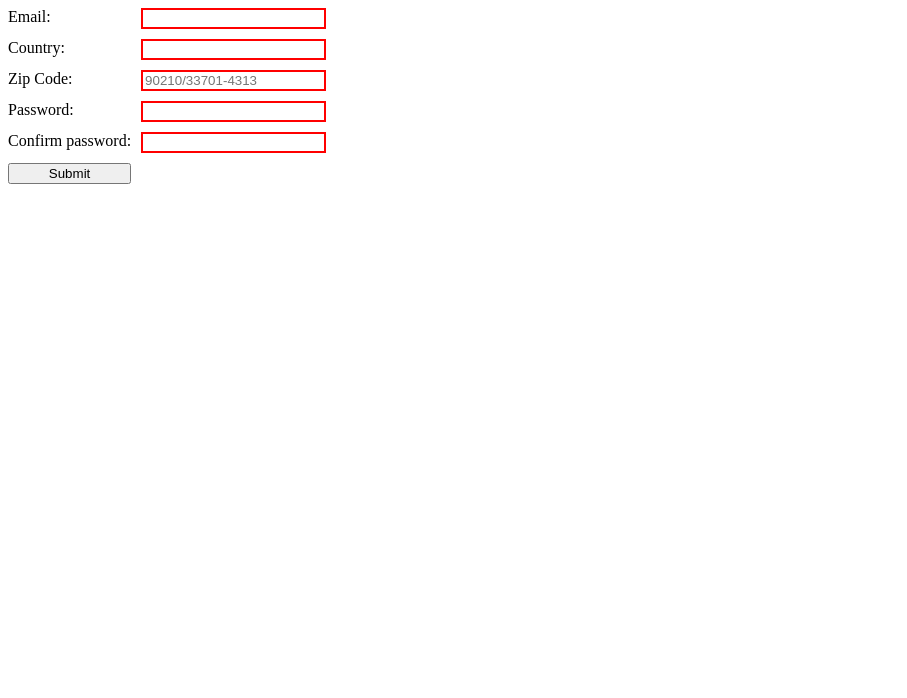
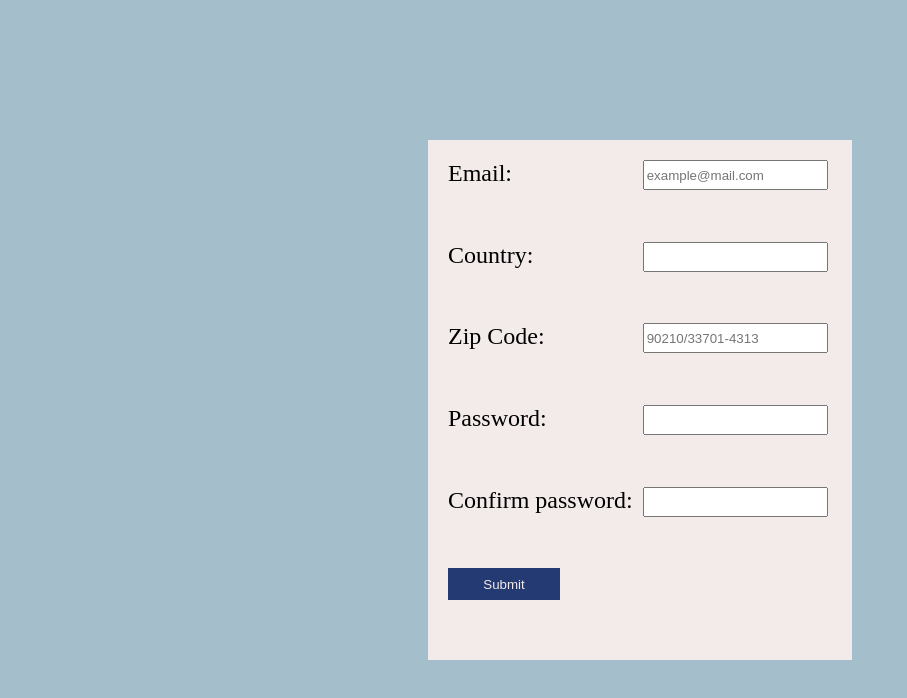
Before and after one commit to ascodeasice/browser-form, a plain HTML site: page index.html in a window 1280 px wide. Shown: the whole page, without its empty margins (0-907 px from the left). Drawn offline with Linux system fonts and the light colour scheme.

Commit message:
Finish css styling, update README.md Change colors of the project. Upload picture of result and link, update description.

```diff
--- a/index.html
+++ b/index.html
@@ -10,18 +10,18 @@
 </head>
 
 <body>
-  <form>
+  <form id="browserForm">
     <div id="formContainer">
       <label for="email">Email:</label>
-      <input id="email" type="email" required>
+      <input id="email" type="email" required placeholder="example@mail.com">
       <label for="country">Country:</label>
-      <input id="country" type="text" required>
+      <input id="country" type="text" required placeholder=" ">
       <label for="zipCode">Zip Code:</label>
       <input id="zipCode" type="text" placeholder="90210/33701-4313" pattern="^\d{5}(-\d{4})?$" required>
       <label for="password">Password:</label>
-      <input id="password" type="password" minlength="8" required>
+      <input id="password" type="password" minlength="8" required placeholder=" ">
       <label for="passwordConf">Confirm password:</label>
-      <input id="passwordConf" type="password" required>
+      <input id="passwordConf" type="password" required placeholder=" ">
       <button id="submitBtn" type="submit">Submit</button>
     </div>
   </form>
--- a/script.js
+++ b/script.js
@@ -4,10 +4,6 @@ const zipCode = document.getElementById("zipCode");
 const password = document.getElementById("password");
 const passwordConf = document.getElementById("passwordConf");
 const specialCharRegex = /[ `!@#$%^&*()_+\-=\[\]{};':"\\|,.<>\/?~]/;
-
-// function isValidUSZip(sZip) {
-//   return /^\d{5}(-\d{4})?$/.test(sZip);
-// }
 
 //validation for email
 email.addEventListener("input", () => {
@@ -53,10 +49,6 @@ password.addEventListener("input", () => {
     password.setCustomValidity("password is required");
     password.reportValidity();
   }
-  else if (password.validity.tooShort) {
-    password.setCustomValidity("password is too short(at least 8)");
-    password.reportValidity();
-  }
   else if (!/\d/.test(password.value)) {
     password.setCustomValidity("password need to contain at least one number");
     password.reportValidity();
@@ -71,6 +63,10 @@ password.addEventListener("input", () => {
   }
   else if (!/[a-z]/.test(password.value)) {
     password.setCustomValidity("password need to contain at least one lowercase character");
+    password.reportValidity();
+  }
+  else if (password.validity.tooShort) {
+    password.setCustomValidity("password is too short(at least 8)");
     password.reportValidity();
   }
   else {
--- a/style.css
+++ b/style.css
@@ -1,19 +1,51 @@
 :root {
   --fontSize: 1.5rem;
+  --blue: #A5BECC;
+  --deepBlue: #243A73;
+  --textColor: #F2EBE9;
+  --purple: #7C3E66;
+}
+
+body {
+  background: var(--blue);
+  margin: 0;
+  height: 100vh;
+  width: 100vw;
+  display: grid;
+  justify-content: center;
+  align-items: center;
+  grid-template-rows: 1fr;
+  font-size: 1.5rem;
+}
+
+input {
+  height: 1.5rem;
 }
 
 label {
   white-space: nowrap;
 }
 
-/* TODO for required inputs, show red border after focused and not filling in */
-input:invalid {
+button {
+  width: 7rem;
+  height: 2rem;
+  background-color: var(--deepBlue);
+  color: var(--textColor);
+  border: none;
+}
+
+input:invalid:not(:placeholder-shown) {
   border: 2px red solid;
 }
 
 #formContainer {
+  padding: 20px;
+  width: 30vw;
+  height: 60vh;
+  background-color: var(--textColor);
   display: grid;
   row-gap: 10px;
   column-gap: 10px;
   grid-template-columns: min-content min-content;
+  grid-auto-rows: 1fr;
 }
```
Also changed, not shown: result.png (added), 1 other file.
